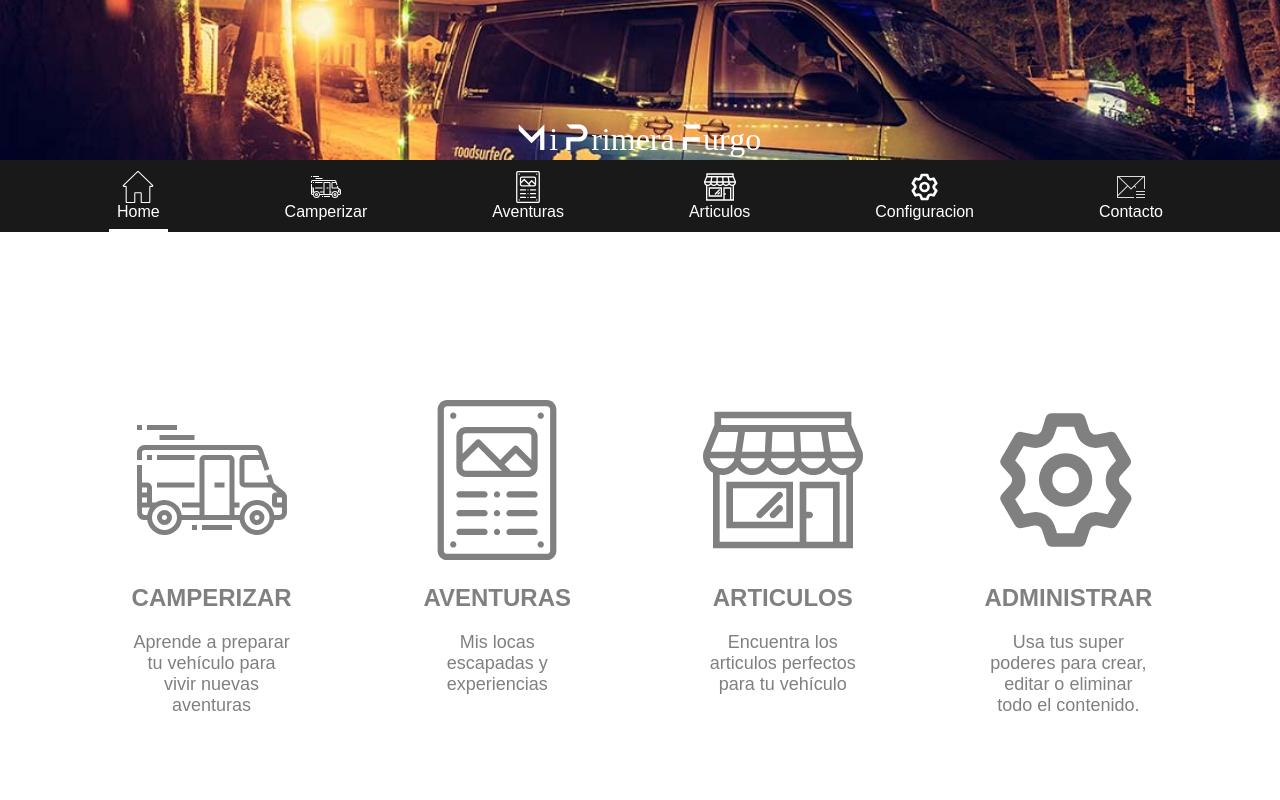
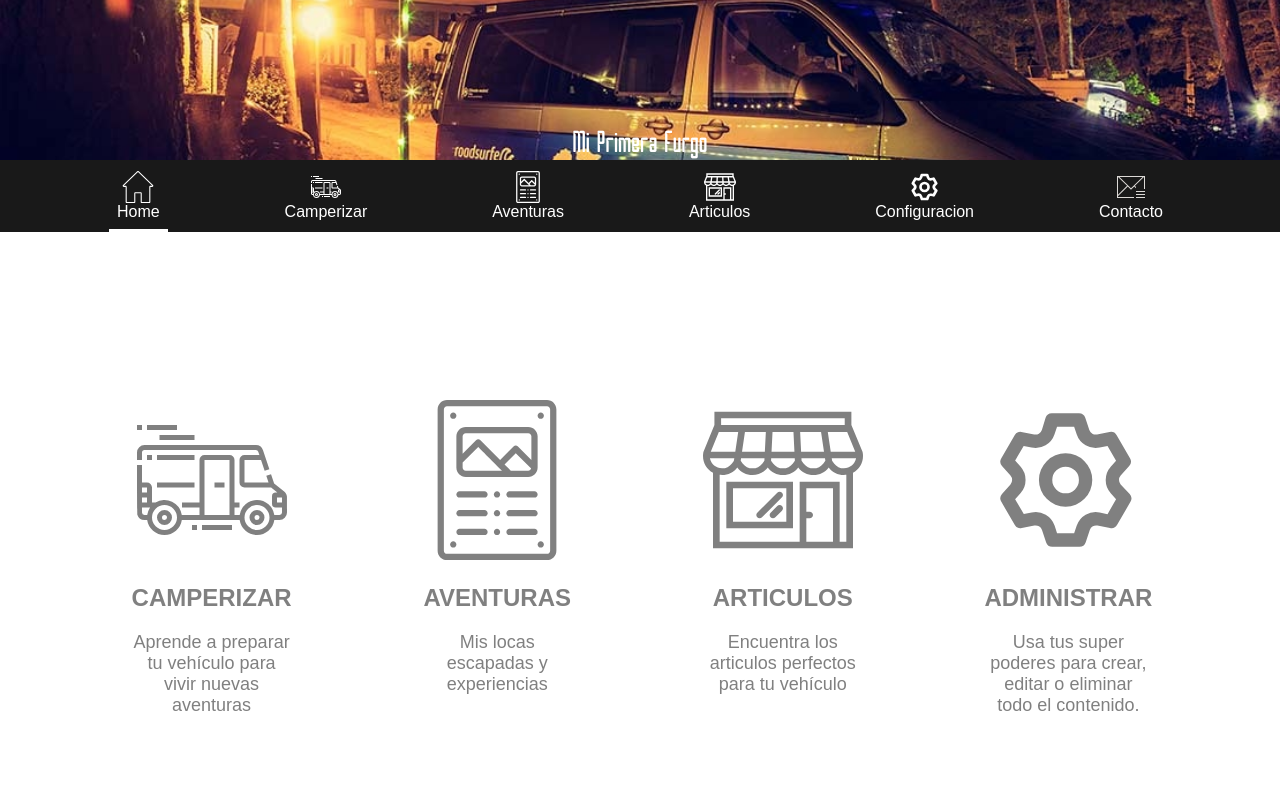
Before and after one commit to j0tac3/miprimerafurgo, an Angular app: page /home in a window 1280 px wide. Shown: the top 800 px of the page. Built offline with nearby package versions, Linux system fonts and the light colour scheme.

Commit message:
Agregando funcionalidad al buscador en Ariticulos

```diff
--- a/src/app/components/home-components/header/header.component.css
+++ b/src/app/components/home-components/header/header.component.css
@@ -30,7 +30,7 @@
 .header-title{
     color: #ffff;
     font-family: "Borg";
-    font-family: "Anurati";
+    /* font-family: "Anurati"; */
     /* font-family: "Elianto"; */
     font-size: 2rem;
     width: 100%;
```
